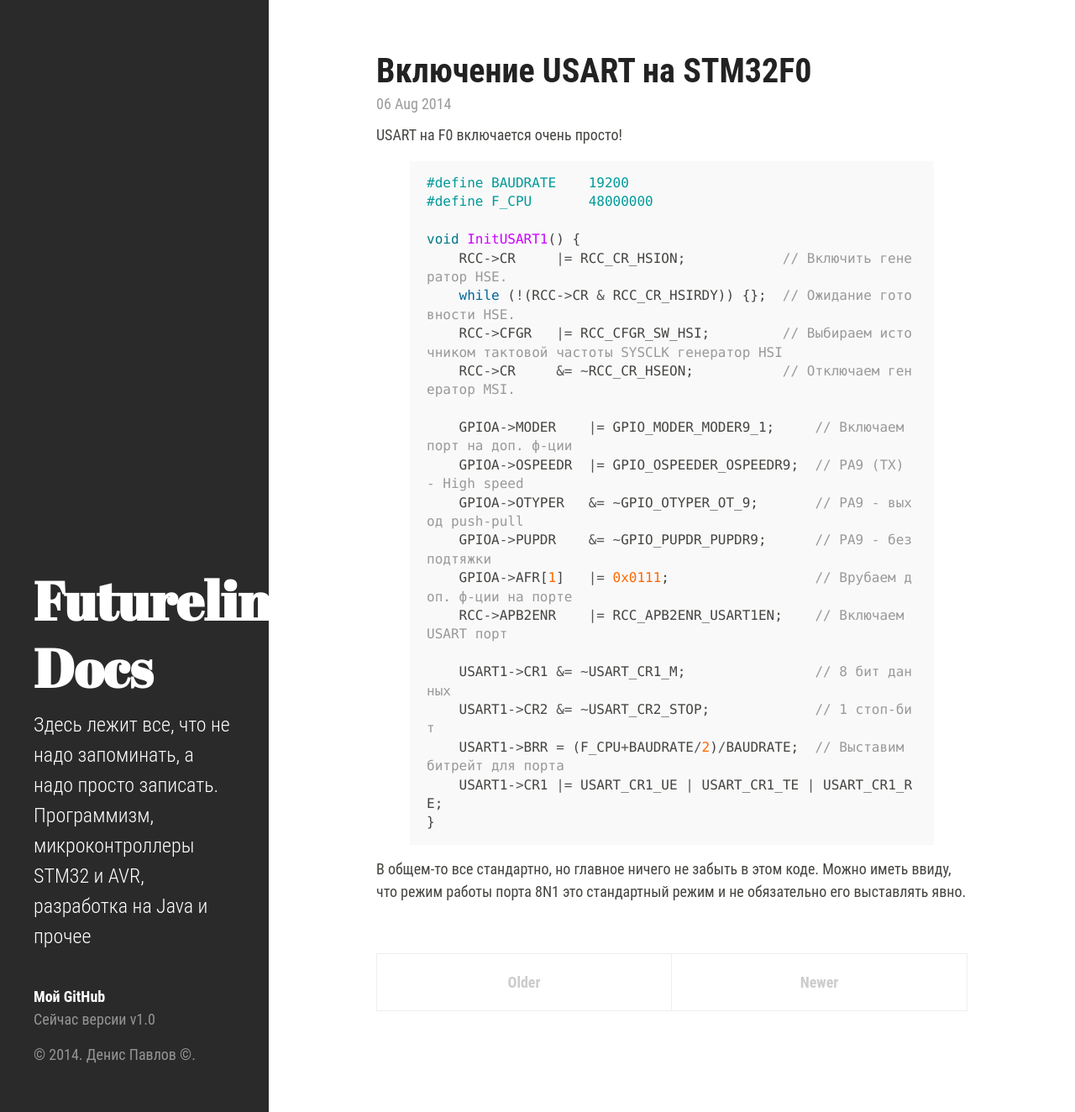
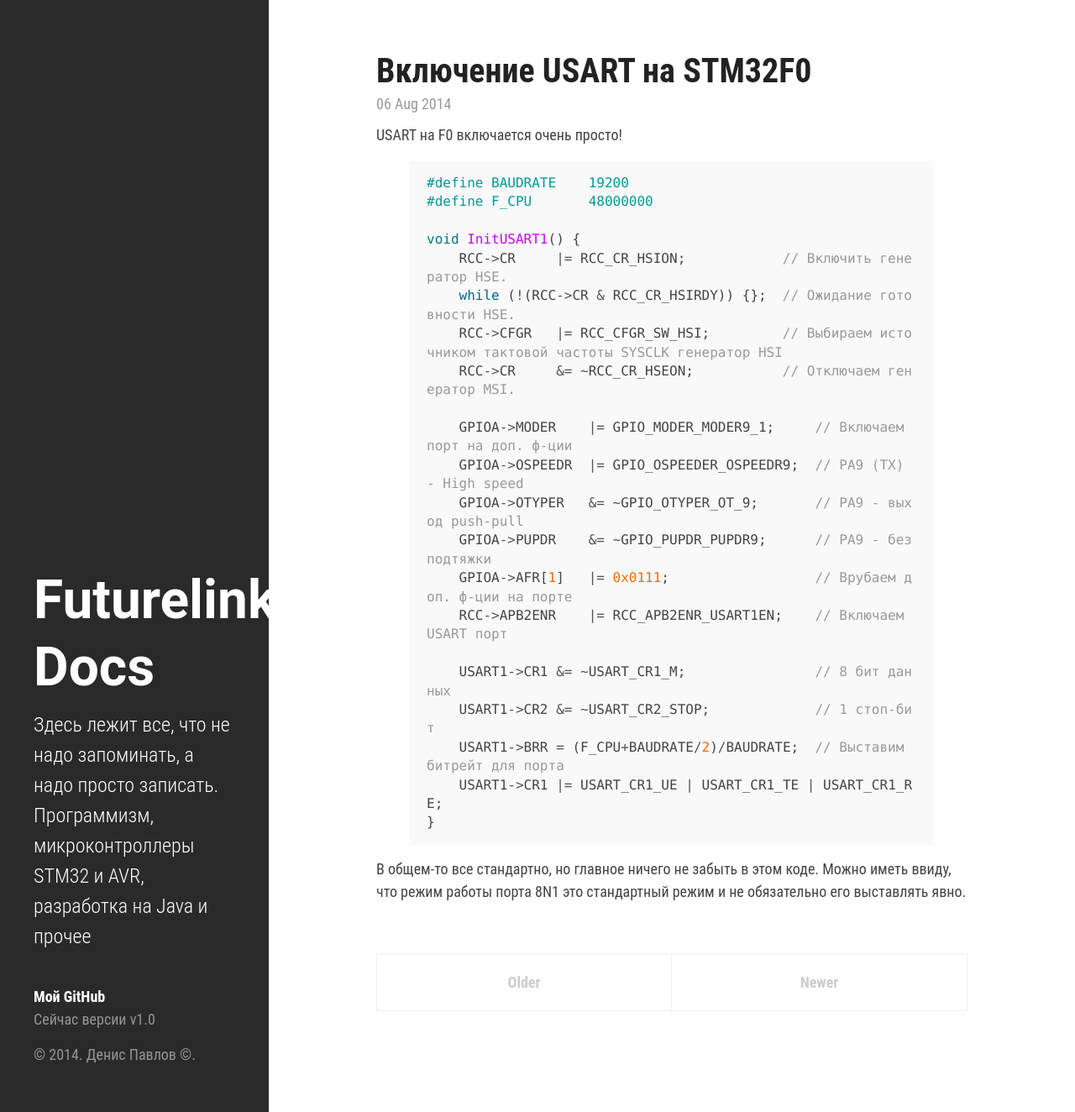
Before and after one commit to futurelink/futurelink.github.io, a Jekyll site: the page built from index.html, in a window 1280 px wide and 1324 px high. Shown: the whole window at 84% size. Built offline with Jekyll 4.4.1, drawn with Linux system fonts in a browser that asks for light colours; some web fonts are replaced; Markdown is read by kramdown in place of the engine named in the settings; the list of posts is cut into pages by our own code.

Commit message:
Font for header changed

```diff
--- a/public/css/hyde.css
+++ b/public/css/hyde.css
@@ -235,7 +235,7 @@ a:focus {
 /* Masthead content */
 .masthead h1 {
   margin-top: 0;
-  font-family: "Abril Fatface";
+  font-family: "Roboto";
 }
 .masthead .lead {
   margin-bottom: 0;
```
